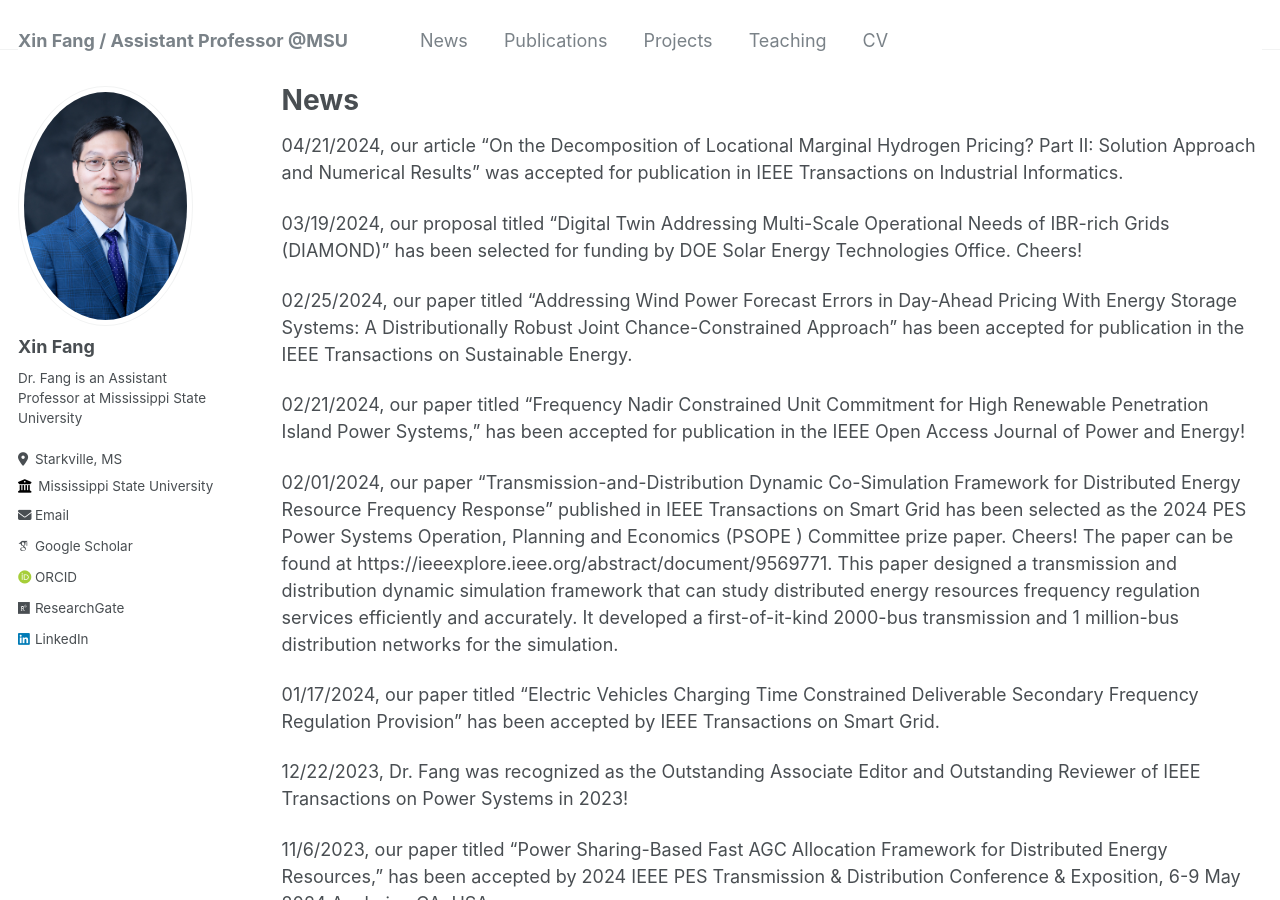
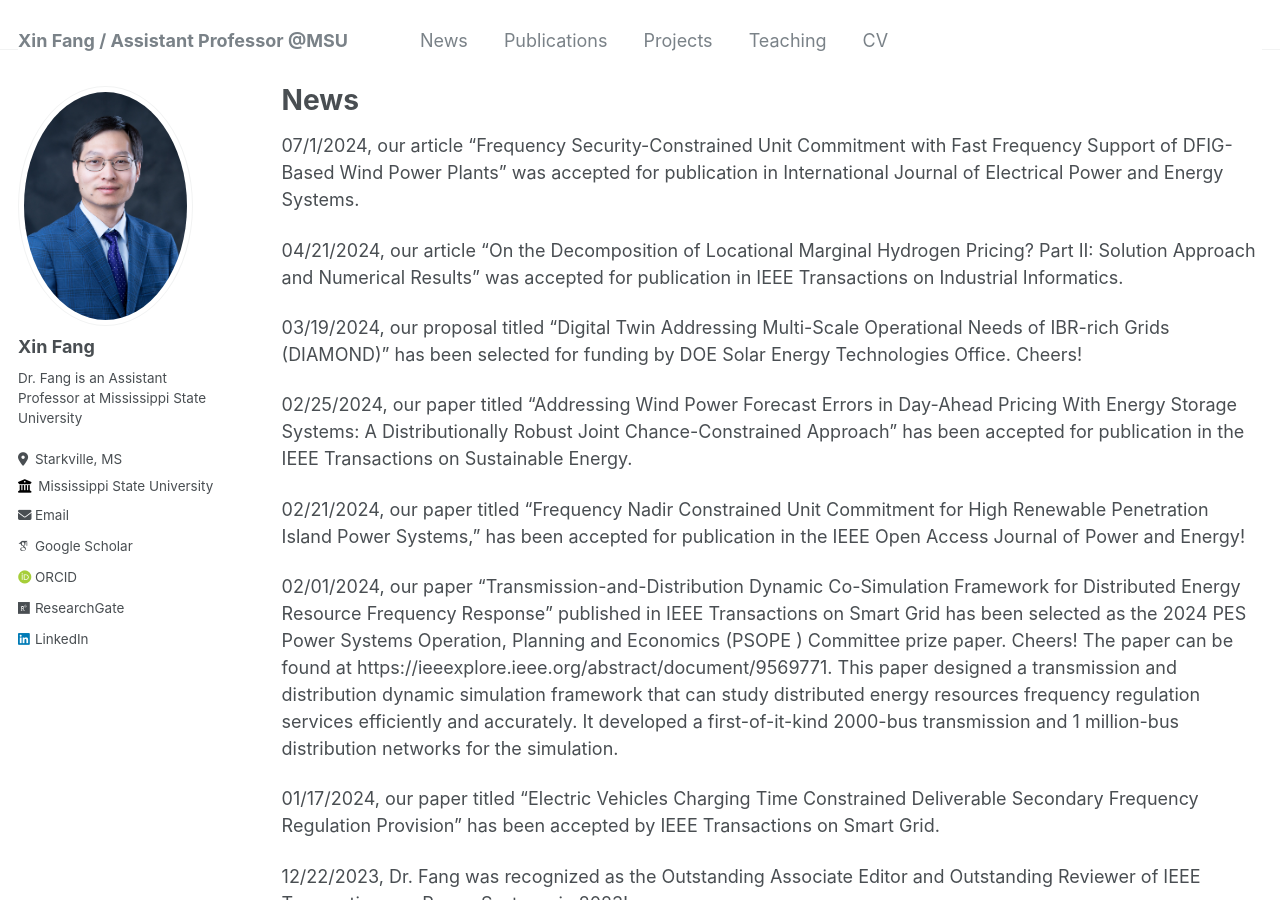
Before and after one commit to XinFang88/xinfang88.github.io, a Jekyll site: the page built from _pages/news.md, in a window 1280 px wide and 900 px high. Built offline with Jekyll 4.4.1, drawn with Linux system fonts in a browser that asks for light colours; some web fonts are replaced.

Commit message:
Update news.md

```diff
--- a/_pages/news.md
+++ b/_pages/news.md
@@ -6,6 +6,7 @@ author_profile: true
 ---
 
 {% include base_path %}
+07/1/2024, our article "Frequency Security-Constrained Unit Commitment with Fast Frequency Support of DFIG-Based Wind Power Plants" was accepted for publication in International Journal of Electrical Power and Energy Systems.
 
 04/21/2024, our article "On the Decomposition of Locational Marginal Hydrogen Pricing? Part II: Solution Approach and Numerical Results" was accepted for publication in IEEE Transactions on Industrial Informatics.
 
```
